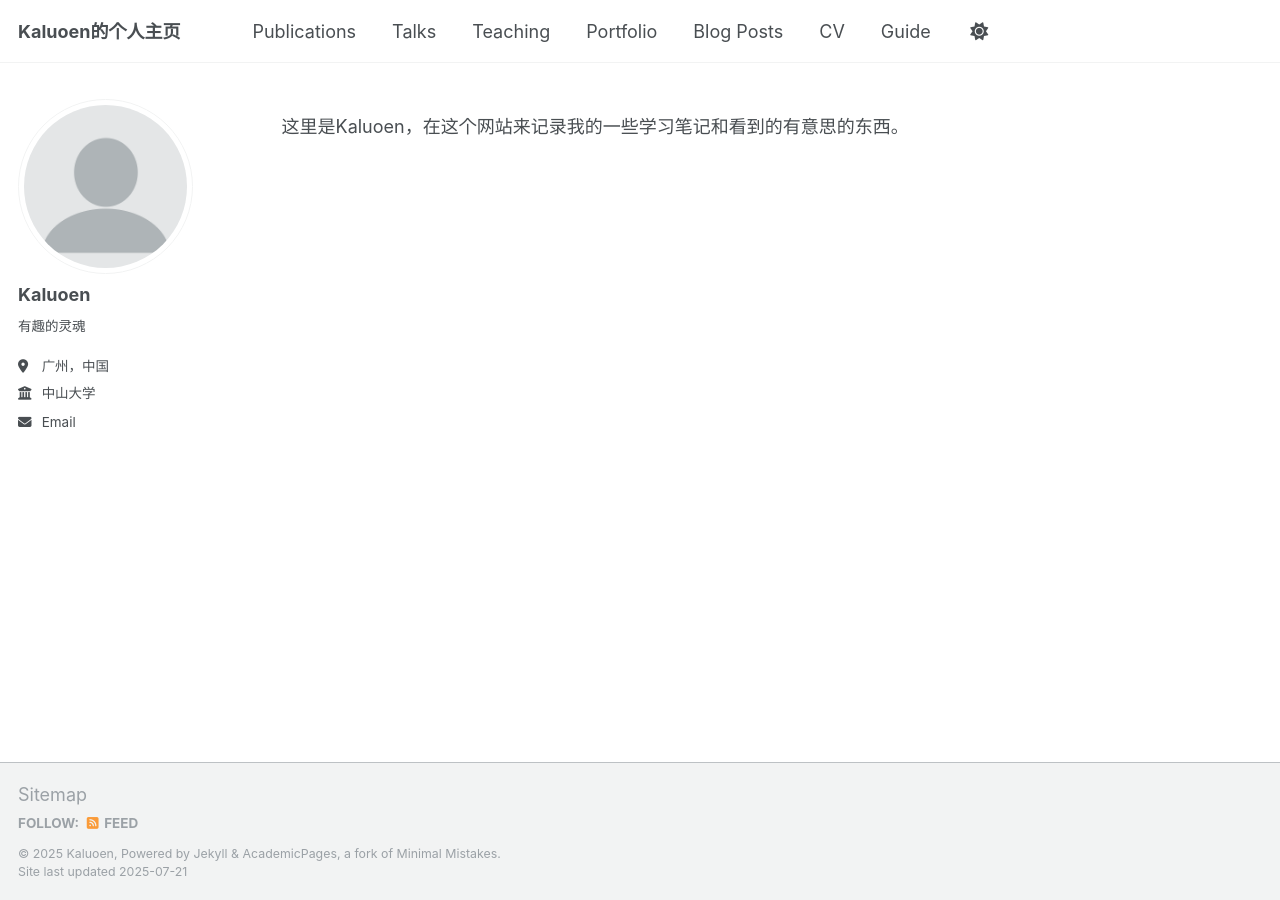
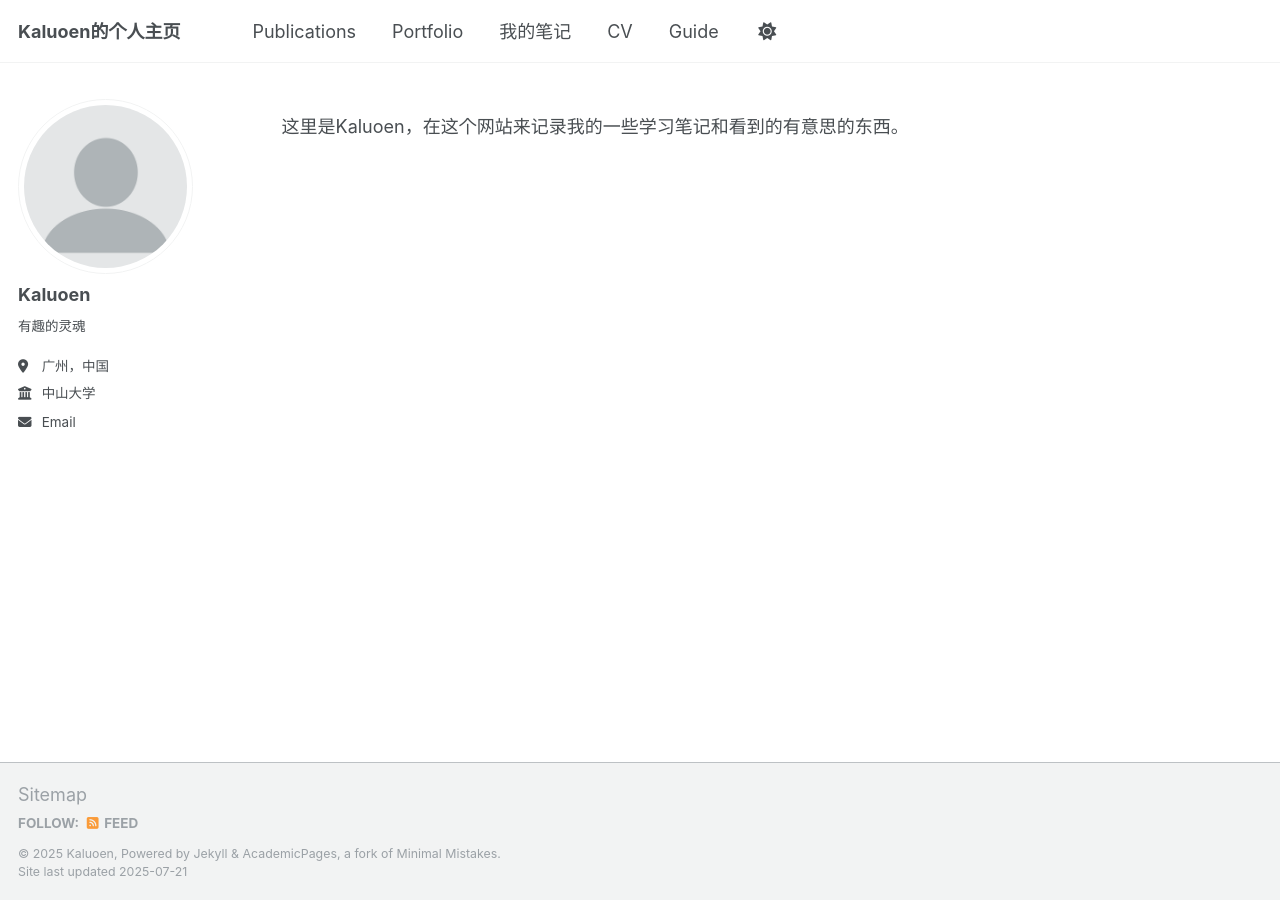
Before and after one commit to Kaluoen-Linicaus/My-page, a Jekyll site: the page built from _pages/about.md, in a window 1280 px wide. Built offline with Jekyll 4.4.1, drawn with Linux system fonts in a browser that asks for light colours; a script that is not in the unit is left out.

Commit message:
Update navigation.yml

```diff
--- a/_data/navigation.yml
+++ b/_data/navigation.yml
@@ -11,17 +11,20 @@ main:
   - title: "Publications"
     url: /publications/
 
-  - title: "Talks"
-    url: /talks/
+  # - title: "Talks"
+  #   url: /talks/
 
-  - title: "Teaching"
-    url: /teaching/
+  # - title: "Teaching"
+  #   url: /teaching/
 
   - title: "Portfolio"
     url: /portfolio/
 
-  - title: "Blog Posts"
-    url: /year-archive/
+  - title: "我的笔记"
+    url: /note/
+
+  # - title: "Blog Posts"
+  #   url: /year-archive/
 
   - title: "CV"
     url: /cv/
```
